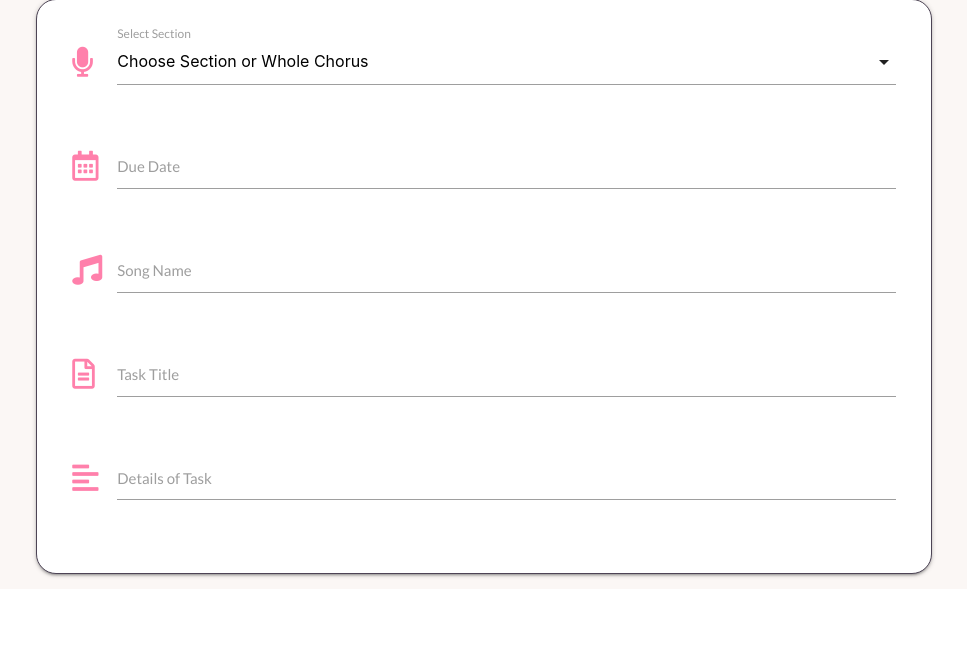
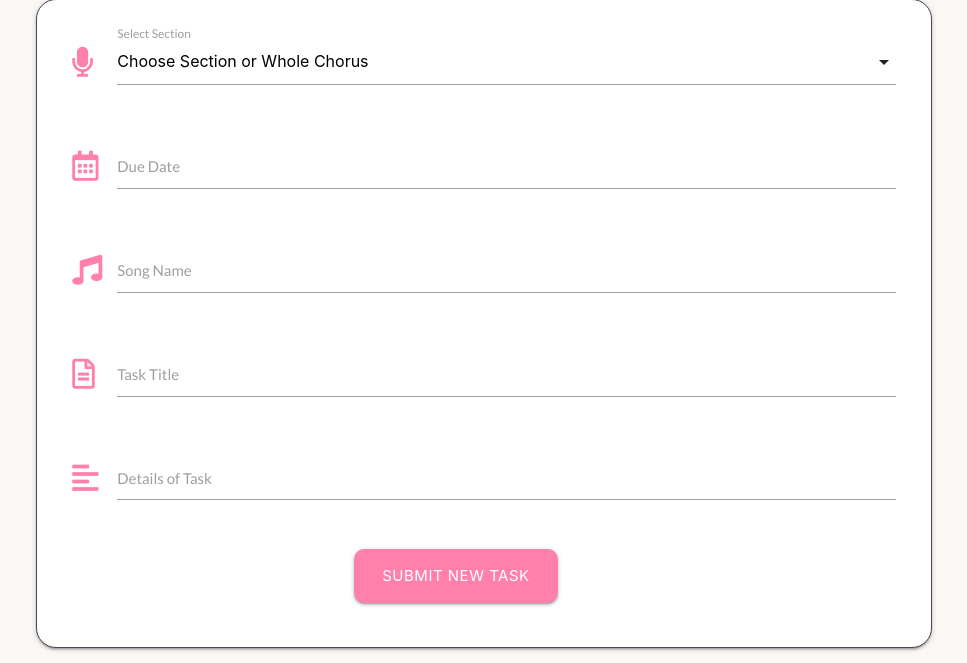
Before and after one commit to Rachel2308/MS3-belles-task-manager, a Flask app: page /add_task in a window 1280 px wide. Shown: the part 213-876 px from the top of the page, without its empty margins (156-1123 px from the left). Before the commit the page ends 792 px from the top, so only its background shows below. Run offline with Flask 2, Linux system fonts and the light colour scheme; data that the repository does not hold is empty; some libraries are stand-ins or nearby versions.

Commit message:
Allow user to submit new homework tasks to DB

```diff
--- a/app.py
+++ b/app.py
@@ -26,8 +26,8 @@ def homework():
 @app.route("/")
 @app.route("/lead_tasks")
 def lead_tasks():
-    lead_homework = mongo.db.homework.find()
-    return render_template("leads.html", lead_homework=lead_homework)
+    homework = mongo.db.homework.find()
+    return render_template("leads.html", homework=homework)
 
 
 @app.route("/register", methods=["GET", "POST"])
@@ -91,10 +91,23 @@ def calendar():
     return render_template("calendar.html")
 
 
-@app.route("/add_task")
+@app.route("/add_task", methods=["GET", "POST"])
 def add_task():
-    sections = mongo.db.sections.find().sort("section_name")
-    return render_template("add_tasks.html", sections=sections )
+    if request.method == "POST":
+        task = {
+            "section_name": request.form.get("section_name"),
+            "song_name": request.form.get("song_name"),
+            "task_title": request.form.get("task_title"),
+            "due_date": request.form.get("due_date"),
+            "task_description": request.form.get("task_description"),
+            "created_by": session["user"]
+        }
+        mongo.db.homework.insert_one(task)
+        flash("New Task Added Successfully")
+        return redirect(url_for("homework"))
+
+    sections = mongo.db.sections.find().sort("section_name", 1)
+    return render_template("add_tasks.html", sections=sections)
 
 
 if __name__ == "__main__":
--- a/static/css/style.css
+++ b/static/css/style.css
@@ -113,6 +113,10 @@ header a:hover {
     font-size: 15px !important;
 }
 
+.task-set-by {
+    font-size:12px !important;
+}
+
 /* Add task form */
 
 .add-tasks-form {
--- a/templates/add_tasks.html
+++ b/templates/add_tasks.html
@@ -5,7 +5,8 @@
 
 <div class="row card-panel add-tasks-form">
 
-    <form class="col s12" method="POST" action="">
+    <form class="col s12" method="POST" action="{{ url_for('add_task') }}">
+        <!--Section selection-->
         <div class="row">
             <div class="input-field col s12">
                 <i class="fas fa-microphone prefix pink-text text-accent-1"></i>
@@ -20,12 +21,14 @@
 
         </div>
         <div class="row">
+            <!--Due Date Picker-->
             <div class="input-field col s12">
                 <i class="far fa-calendar-alt prefix pink-text text-accent-1"></i>
                 <input id="due_date" name ="due_date" type="text" class="datepicker validate" required>
                 <label for="due_date">Due Date</label>
             </div>
         </div>
+        <!--Song Name-->
         <div class="row">
             <div class="input-field col s12">
                 <i class="fas fa-music prefix pink-text text-accent-1"></i>
@@ -33,6 +36,7 @@
                 <label for="song_name">Song Name</label>
             </div>
         </div>
+        <!--Task Title-->
         <div class="row">
             <div class="input-field col s12">
                 <i class="far fa-file-alt prefix pink-text text-accent-1"></i>
@@ -40,7 +44,7 @@
                 <label for="task_title">Task Title</label>
             </div>
         </div>
-
+        <!--Task Description-->
         <div class="row">
             <div class="input-field col s12">
                 <i class="fas fa-align-left prefix pink-text text-accent-1"></i>
@@ -48,7 +52,14 @@
                 required></textarea><label for="task_description">Details of Task</label>
             </div>
         </div>
-
+        <!--Submit Button-->
+        <div class="row">
+            <div class="col s4 offset-s4 ">
+                <button type="submit" class="btn-large pink accent-1 submit-button">
+                    Submit New Task
+                </button>
+            </div>
+        </div>
     </form>
 </div>
 
--- a/templates/login.html
+++ b/templates/login.html
@@ -29,7 +29,7 @@
 
             <!--Log In Button-->
             <div class="row">
-                <button type="submit" class="col s4 offset-s4 btn-large pink accent-1 text-shadow submit-button">Log in</button>
+                <button type="submit" class="col s4 offset-s4 btn-large pink accent-1 submit-button">Log in</button>
             </div>
         </div>
     </form>
--- a/templates/register.html
+++ b/templates/register.html
@@ -29,7 +29,7 @@
 
             <!--Register User Button-->
             <div class="row">
-                <button type="submit" class="col s4 offset-s4 btn-large pink accent-1 text-shadow submit-button">Register</button>
+                <button type="submit" class="col s4 offset-s4 btn-large pink accent-1 submit-button">Register</button>
             </div>
         </div>
     </form>
```
Also changed, not shown: templates/leads.html (+7 -6 lines).
